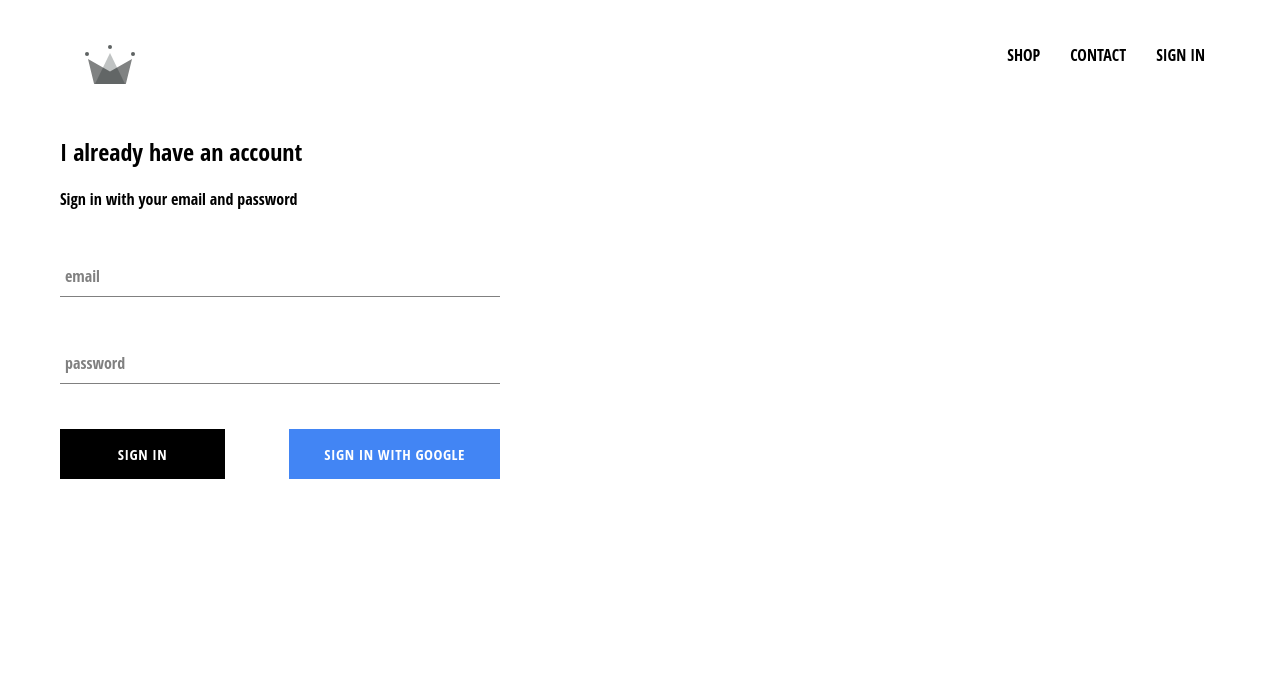
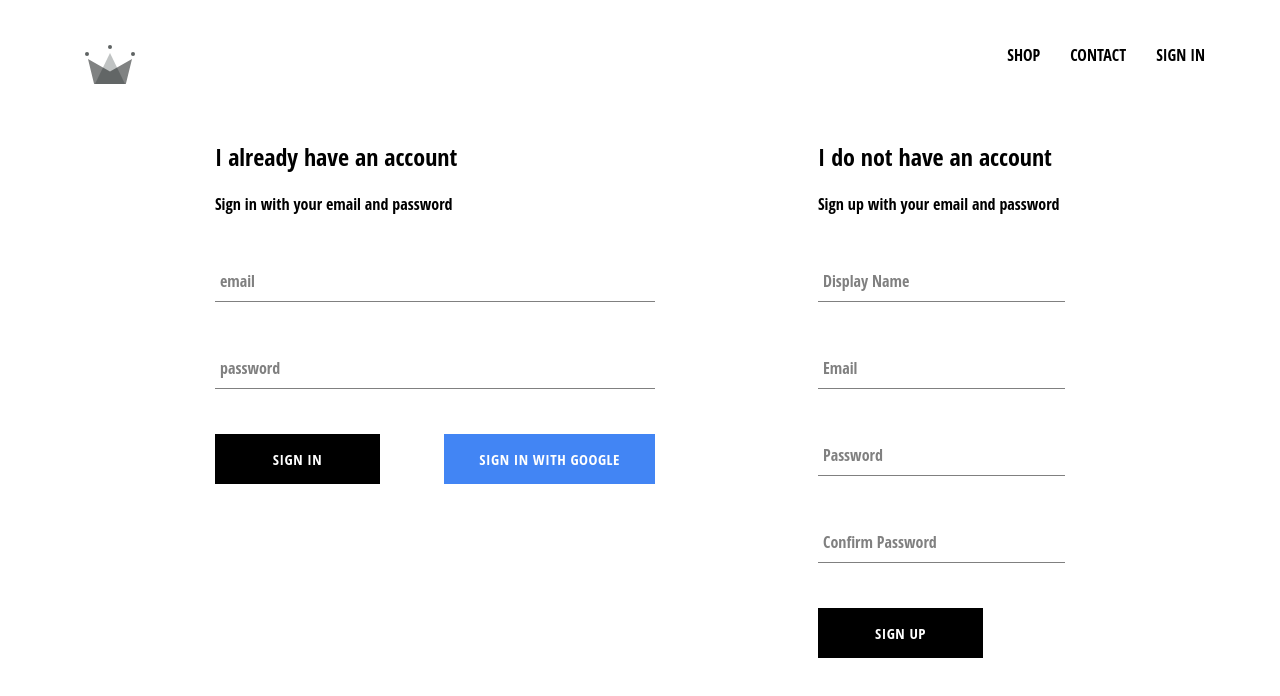
Before and after one commit to shaneom/crwn-clother, a React (Create React App) app: page /signin in a window 1280 px wide. Shown: the top 696 px of the page. Built offline with nearby package versions, Linux system fonts and the light colour scheme; no server answers.

Commit message:
Implemented firebase utils ad authentication

```diff
--- a/src/App.js
+++ b/src/App.js
@@ -7,7 +7,7 @@
 import ShopPage from './pages/shop/shop';
 import SignInAndSignUp from './pages/sign-in-and-sign-up/sign-in-and-sign-up';
 import Header from './components/header/header';
-import { auth } from './firebase/firebase.utils';
+import { auth, createUserProfileDocument } from './firebase/firebase.utils';
 
 class App extends React.Component {
     constructor() {
@@ -21,10 +21,25 @@
     unsubscribeFromAuth = null;
 
     componentDidMount() {
-        this.unsubscribeFromAuth = auth.onAuthStateChanged((user) => {
-            this.setState({ currentUser: user });
+        this.unsubscribeFromAuth = auth.onAuthStateChanged(async (userAuth) => {
+            if (userAuth) {
+                const userRef = await createUserProfileDocument(userAuth);
 
-            console.log(user);
+                userRef.onSnapshot((snapshot) => {
+                    this.setState({
+                        currentUser: {
+                            id: snapshot.id,
+                            ...snapshot.data(),
+                        },
+                    });
+
+                    console.log(this.state);
+                });
+            } else {
+                this.setState({
+                    currentUser: userAuth,
+                });
+            }
         });
     }
 
--- /dev/null
+++ b/src/components/sign-up/sign-up.jsx
@@ -0,0 +1,102 @@
+import React from 'react';
+
+import FormInput from '../form-input/form-input';
+import CustomButton from '../custom-button/custom-button';
+
+import { auth, createUserProfileDocument } from '../../firebase/firebase.utils';
+import './sign-up.scss';
+
+class SignUp extends React.Component {
+    constructor() {
+        super();
+
+        this.state = {
+            displayName: '',
+            email: '',
+            password: '',
+            confirmPassword: '',
+        };
+    }
+
+    HandleSubmit = async (event) => {
+        event.preventDefault();
+
+        const { displayName, email, password, confirmPassword } = this.state;
+
+        if (password !== confirmPassword) {
+            alert("The passwords don't match");
+            return;
+        }
+
+        try {
+            const { user } = await auth.createUserWithEmailAndPassword(
+                email,
+                password
+            );
+
+            await createUserProfileDocument(user, { displayName });
+
+            this.setState = {
+                displayName: '',
+                email: '',
+                password: '',
+                confirmPassword: '',
+            };
+        } catch (error) {
+            console.log(error.message);
+        }
+    };
+
+    HandleChange = (event) => {
+        const { value, name } = event.target;
+
+        this.setState({ [name]: value });
+    };
+
+    render() {
+        const { displayName, email, password, confirmPassword } = this.state;
+        return (
+            <div className="signup">
+                <h2 className="title">I do not have an account</h2>
+                <span>Sign up with your email and password</span>
+                <form className="sign-up-form" onSubmit={this.HandleSubmit}>
+                    <FormInput
+                        type="text"
+                        name="displayName"
+                        value={displayName}
+                        onChange={this.HandleChange}
+                        label="Display Name"
+                        required
+                    ></FormInput>{' '}
+                    <FormInput
+                        type="email"
+                        name="email"
+                        value={email}
+                        onChange={this.HandleChange}
+                        label="Email"
+                        required
+                    ></FormInput>{' '}
+                    <FormInput
+                        type="password"
+                        name="password"
+                        value={password}
+                        onChange={this.HandleChange}
+                        label="Password"
+                        required
+                    ></FormInput>{' '}
+                    <FormInput
+                        type="password"
+                        name="confirmPassword"
+                        value={confirmPassword}
+                        onChange={this.HandleChange}
+                        label="Confirm Password"
+                        required
+                    ></FormInput>
+                    <CustomButton type="submit">SIGN UP</CustomButton>
+                </form>
+            </div>
+        );
+    }
+}
+
+export default SignUp;
--- /dev/null
+++ b/src/components/sign-up/sign-up.scss
@@ -0,0 +1,9 @@
+.sign-up {
+    display: flex;
+    flex-direction: column;
+    width: 440px;
+
+    .title {
+        margin: 10px 0;
+    }
+}
--- a/src/firebase/firebase.utils.js
+++ b/src/firebase/firebase.utils.js
@@ -13,6 +13,31 @@
     measurementId: 'G-LG1GBR66QB',
 };
 
+export const createUserProfileDocument = async (userAuth, additionalData) => {
+    if (!userAuth) return;
+
+    const userRef = firestore.doc(`users/${userAuth.uid}`);
+    const snapShot = await userRef.get();
+
+    if (!snapShot.exists) {
+        const { displayName, email } = userAuth;
+        const createdAt = new Date();
+
+        try {
+            await userRef.set({
+                displayName,
+                email,
+                createdAt,
+                ...additionalData,
+            });
+        } catch (error) {
+            console.log('Error creating user', error.message);
+        }
+    }
+
+    return userRef;
+};
+
 firebase.initializeApp(config);
 
 export const auth = firebase.auth();
--- a/src/pages/sign-in-and-sign-up/sign-in-and-sign-up.jsx
+++ b/src/pages/sign-in-and-sign-up/sign-in-and-sign-up.jsx
@@ -1,13 +1,15 @@
-import React from 'react'
+import React from 'react';
 
-import SignIn from '../../components/sign-in/sign-in'
+import SignIn from '../../components/sign-in/sign-in';
+import SignUp from '../../components/sign-up/sign-up';
 
-import './sign-in-and-sign-up.scss'
+import './sign-in-and-sign-up.scss';
 
 const SignInAndSignUp = () => (
     <div className="sign-in-and-sign-up">
         <SignIn />
+        <SignUp />
     </div>
-)
+);
 
-export default SignInAndSignUp
+export default SignInAndSignUp;
--- a/src/pages/sign-in-and-sign-up/sign-in-and-sign-up.scss
+++ b/src/pages/sign-in-and-sign-up/sign-in-and-sign-up.scss
@@ -0,0 +1,6 @@
+.sign-in-and-sign-up {
+    width: 850px;
+    display: flex;
+    justify-content: space-between;
+    margin: 30px auto;
+}
```
